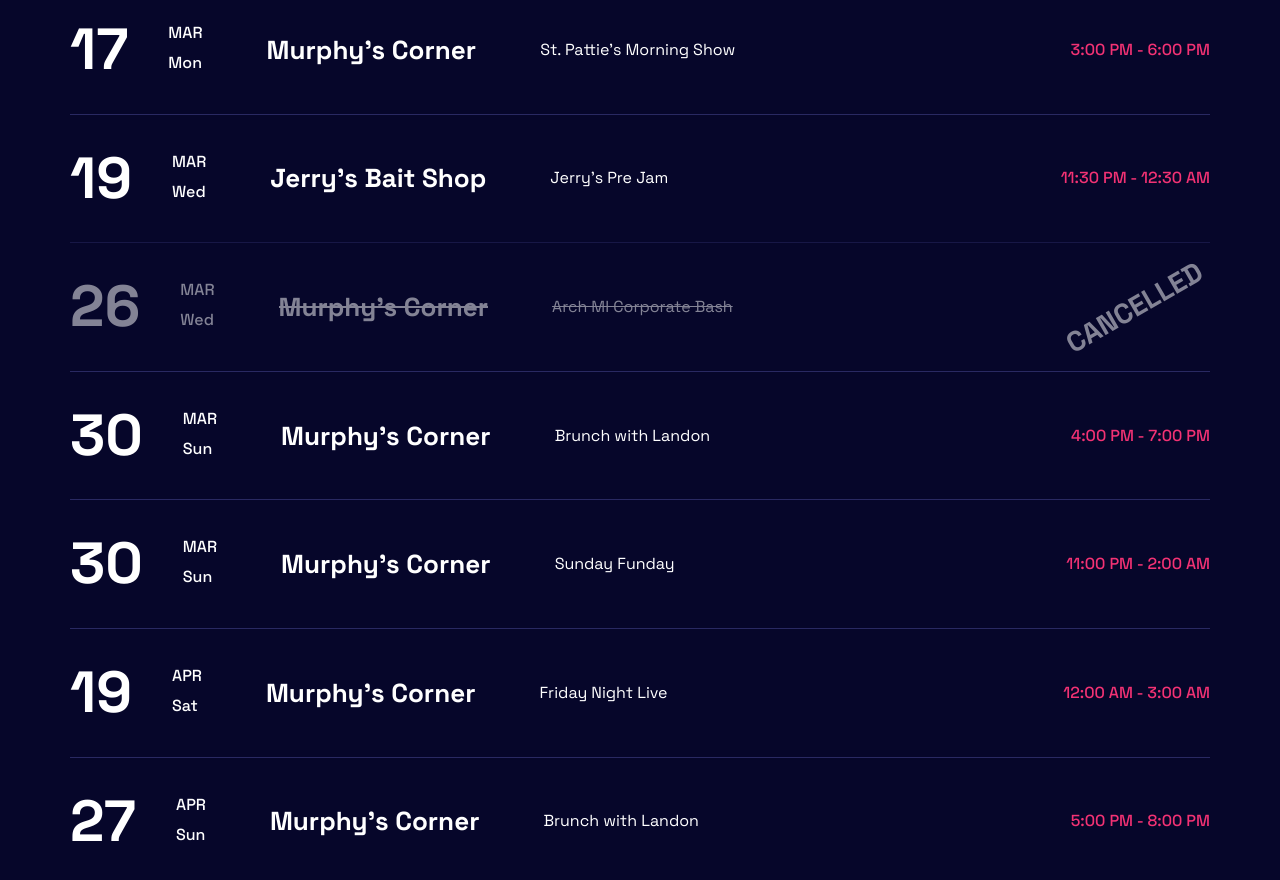
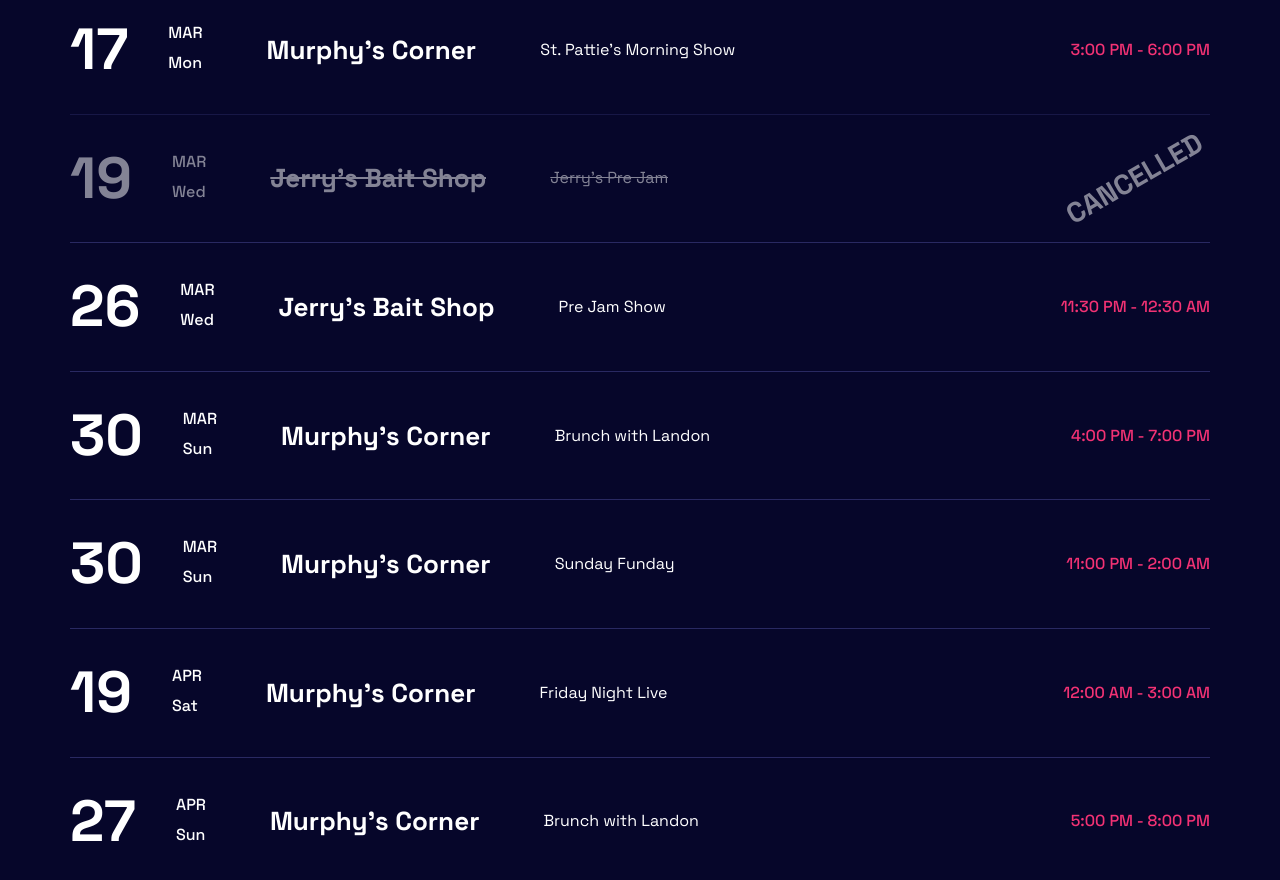
Before and after one commit to dreadrocksean/landon, a Next.js app: page / in a window 1280 px wide. Shown: the part 1960-2840 px from the top of the page. Built offline with nearby package versions, Linux system fonts and the light colour scheme.

Commit message:
update calendar

```diff
--- a/data/data.js
+++ b/data/data.js
@@ -73,18 +73,18 @@ export const shows = [
     venue: "Jerry's Bait Shop",
     title: "Jerry's Pre Jam",
     image: "/img/landon/8.jpg",
-    status: "free",
+    status: "cancelled",
     date: "2025-03-19T18:30:00-05:00",
     duration: 1,
   },
   {
     id: 3,
-    venue: "Murphy's Corner",
-    title: "Arch MI Corporate Bash",
+    venue: "Jerry's Bait Shop",
+    title: "Pre Jam Show",
     image: "/img/landon/9.jpg",
-    status: "cancelled",
-    date: "2025-03-26T17:00:00-05:00",
-    duration: 2,
+    status: "free",
+    date: "2025-03-26T18:30:00-05:00",
+    duration: 1,
   },
   {
     id: 4,
```
